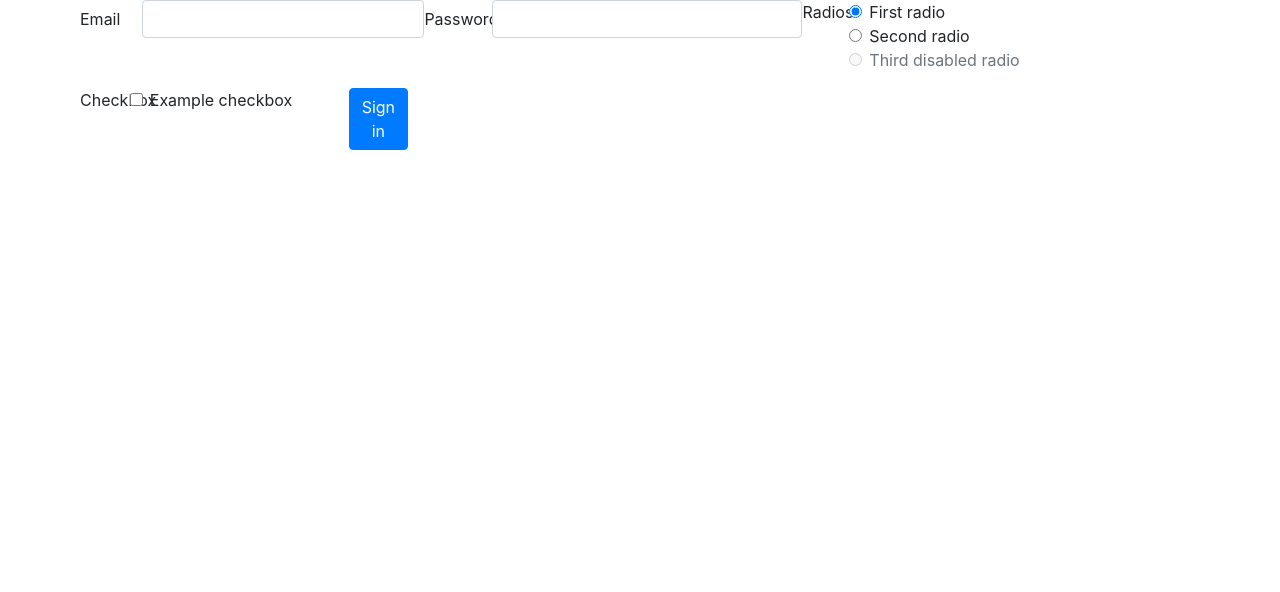
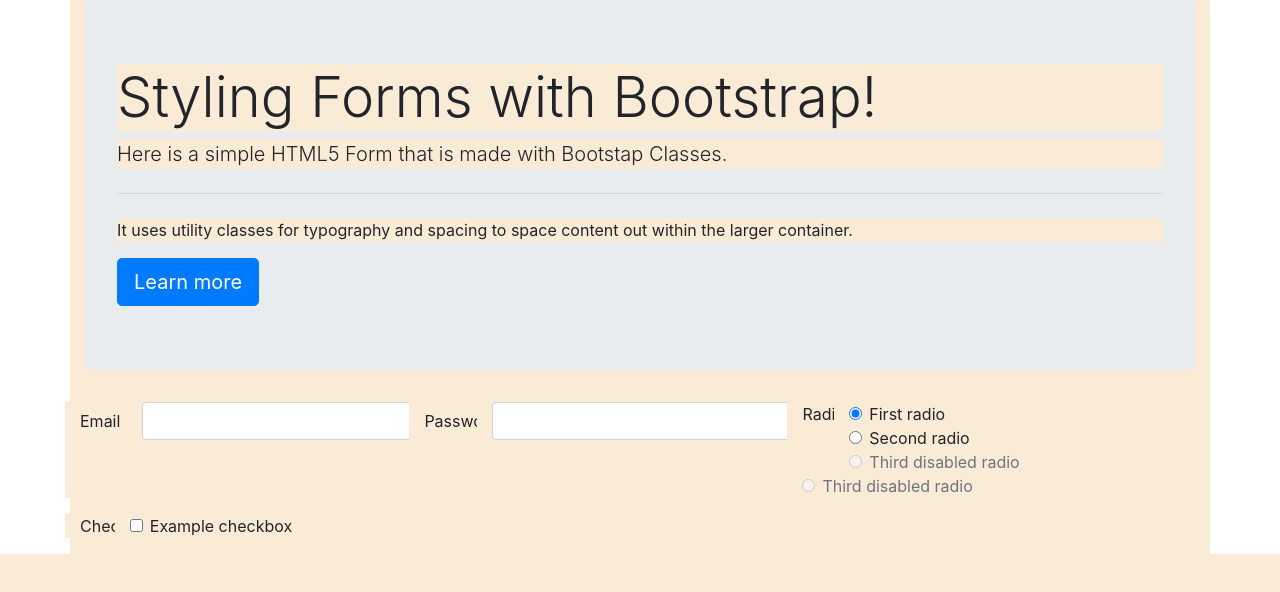
Before and after one commit to muratkilic1978/styling-html5-forms-exercise-01, a plain HTML site: page index.html in a window 1280 px wide. Drawn offline with nearby package versions, Linux system fonts and the light colour scheme.

Commit message:
index.html and style.css was updated

```diff
--- a/css/style.css
+++ b/css/style.css
@@ -0,0 +1,3 @@
+* {
+    background-color: antiquewhite;
+}
--- a/index.html
+++ b/index.html
@@ -11,6 +11,13 @@
 
 <body>
     <div class="container">
+        <div class="jumbotron">
+            <h1 class="display-4">Styling Forms with Bootstrap!</h1>
+            <p class="lead">Here is a simple HTML5 Form that is made with Bootstap Classes.</p>
+            <hr class="my-4">
+            <p>It uses utility classes for typography and spacing to space content out within the larger container.</p>
+            <a class="btn btn-primary btn-lg" href="#" role="button">Learn more</a>
+        </div>
         <form>
             <div class="form-row">
                 <div class="form-group row">
@@ -49,6 +56,12 @@
                             </div>
                         </div>
                     </div>
+                    <div class="form-check disabled">
+                        <input class="form-check-input" type="radio" name="gridRadios" id="gridRadios3" value="option3" disabled>
+                        <label class="form-check-label" for="gridRadios3">
+                            Third disabled radio
+                        </label>
+                    </div>
                 </fieldset>
                 <div class="form-group row">
                     <div class="col-sm-2">Checkbox</div>
@@ -61,11 +74,6 @@
                         </div>
                     </div>
                 </div>
-        <div class="form-group row">
-            <div class="col-sm-10">
-                <button type="submit" class="btn btn-primary">Sign in</button>
-            </div>
-        </div>
             </div>
         </form>
     </div>
```
Lines whose indentation alone changed are shown as unchanged.
